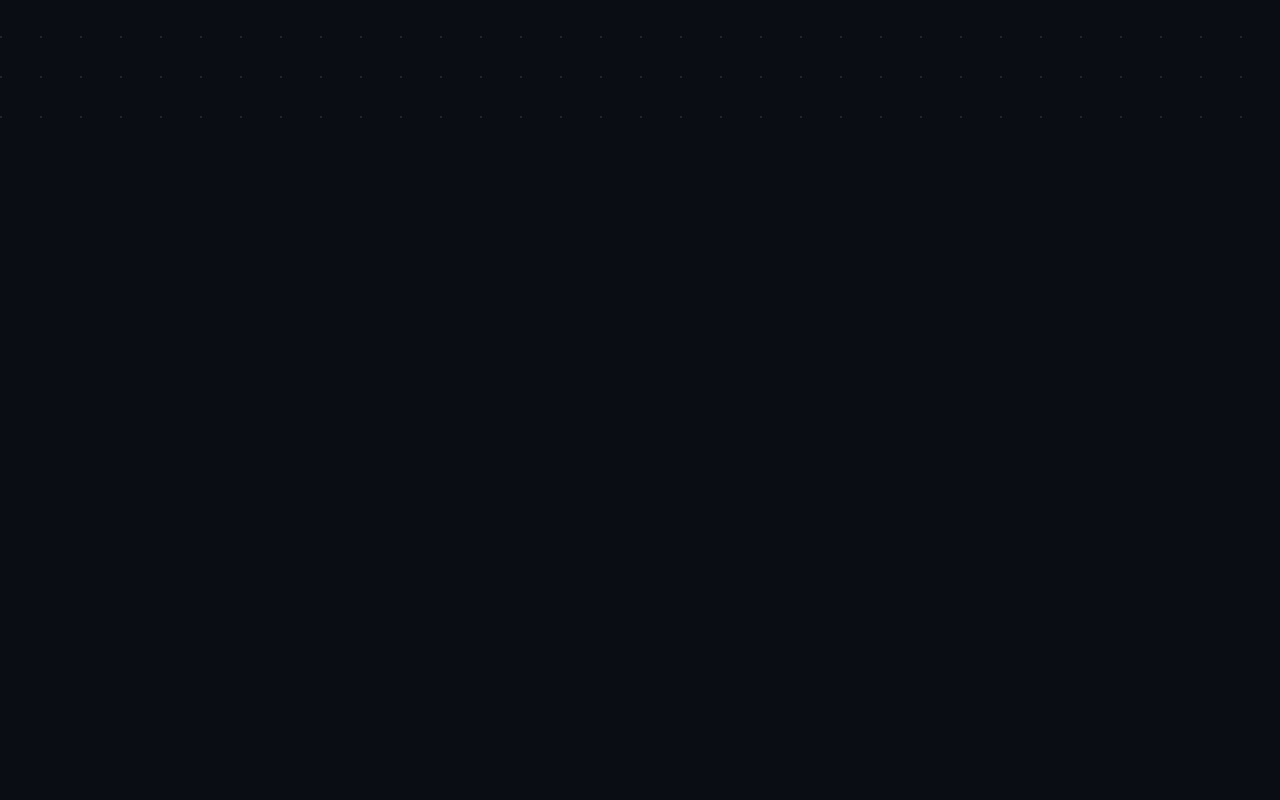
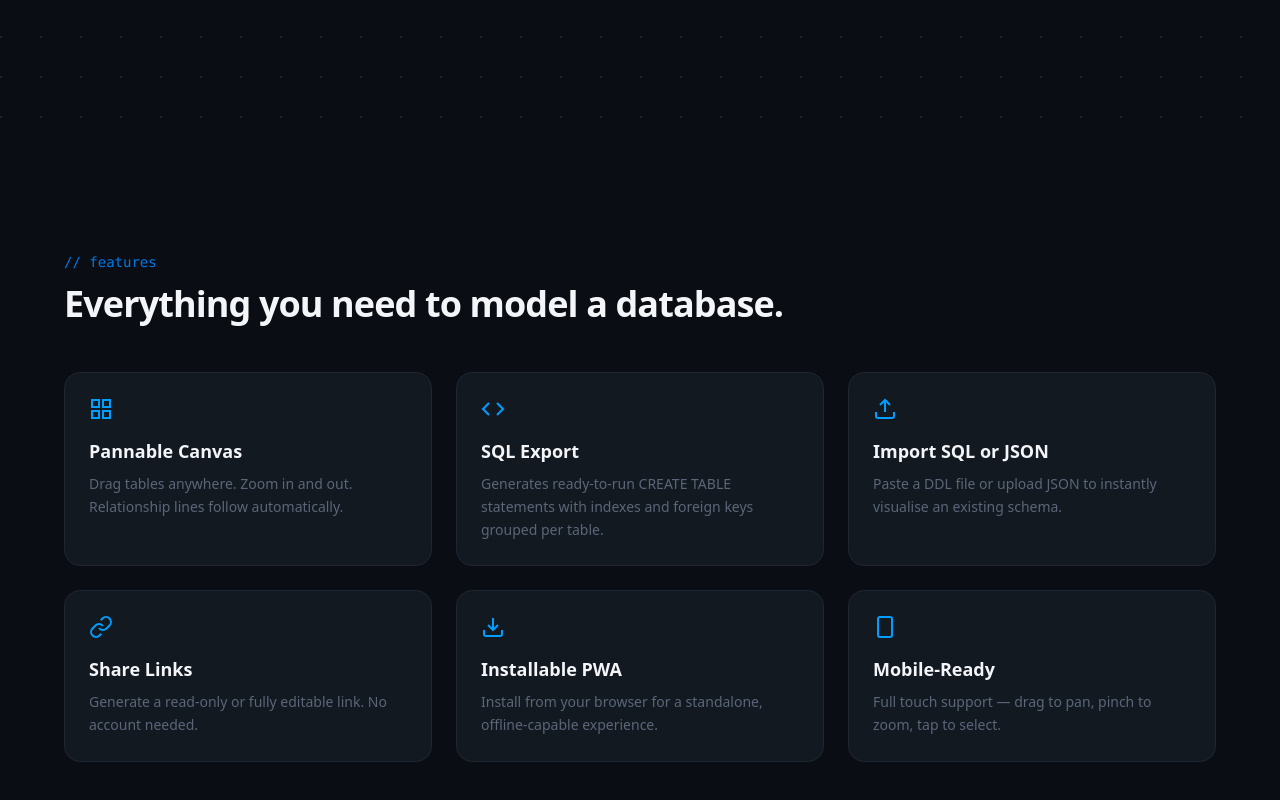
Before and after one commit to mystaline/schemaviz-landing, a Next.js app: page / in a window 1280 px wide. Shown: the part 644-1444 px from the top of the page. Before the commit the page ends 800 px from the top, so only its background shows below. Built offline with nearby package versions, Linux system fonts and the light colour scheme.

Commit message:
feat: add Features section

```diff
--- a/src/app/page.tsx
+++ b/src/app/page.tsx
@@ -1,9 +1,11 @@
 import Hero from "@/components/Hero";
+import Features from "@/components/Features";
 
 export default function Home() {
   return (
     <main>
       <Hero />
+      <Features />
     </main>
   );
 }
--- /dev/null
+++ b/src/components/Features.tsx
@@ -0,0 +1,151 @@
+import { ReactNode } from "react";
+
+const features: { icon: ReactNode; title: string; description: string }[] = [
+  {
+    icon: (
+      <svg
+        width={24}
+        height={24}
+        viewBox="0 0 24 24"
+        stroke="currentColor"
+        fill="none"
+        strokeWidth={2}
+        className="mb-4 text-primary-400"
+      >
+        <rect x="3" y="3" width="7" height="7" />
+        <rect x="14" y="3" width="7" height="7" />
+        <rect x="14" y="14" width="7" height="7" />
+        <rect x="3" y="14" width="7" height="7" />
+      </svg>
+    ),
+    title: "Pannable Canvas",
+    description:
+      "Drag tables anywhere. Zoom in and out. Relationship lines follow automatically.",
+  },
+  {
+    icon: (
+      <svg
+        width={24}
+        height={24}
+        viewBox="0 0 24 24"
+        stroke="currentColor"
+        fill="none"
+        strokeWidth={2}
+        className="mb-4 text-primary-400"
+      >
+        <polyline points="16 18 22 12 16 6" />
+        <polyline points="8 6 2 12 8 18" />
+      </svg>
+    ),
+    title: "SQL Export",
+    description:
+      "Generates ready-to-run CREATE TABLE statements with indexes and foreign keys grouped per table.",
+  },
+  {
+    icon: (
+      <svg
+        width={24}
+        height={24}
+        viewBox="0 0 24 24"
+        stroke="currentColor"
+        fill="none"
+        strokeWidth={2}
+        className="mb-4 text-primary-400"
+      >
+        <path d="M21 15v4a2 2 0 01-2 2H5a2 2 0 01-2-2v-4" />
+        <polyline points="17 8 12 3 7 8" />
+        <line x1="12" y1="3" x2="12" y2="15" />
+      </svg>
+    ),
+    title: "Import SQL or JSON",
+    description:
+      "Paste a DDL file or upload JSON to instantly visualise an existing schema.",
+  },
+  {
+    icon: (
+      <svg
+        width={24}
+        height={24}
+        viewBox="0 0 24 24"
+        stroke="currentColor"
+        fill="none"
+        strokeWidth={2}
+        className="mb-4 text-primary-400"
+      >
+        <path d="M10 13a5 5 0 007.54.54l3-3a5 5 0 00-7.07-7.07l-1.72 1.71" />
+        <path d="M14 11a5 5 0 00-7.54-.54l-3 3a5 5 0 007.07 7.07l1.71-1.71" />
+      </svg>
+    ),
+    title: "Share Links",
+    description:
+      "Generate a read-only or fully editable link. No account needed.",
+  },
+  {
+    icon: (
+      <svg
+        width={24}
+        height={24}
+        viewBox="0 0 24 24"
+        stroke="currentColor"
+        fill="none"
+        strokeWidth={2}
+        className="mb-4 text-primary-400"
+      >
+        <path d="M21 15v4a2 2 0 01-2 2H5a2 2 0 01-2-2v-4" />
+        <polyline points="7 10 12 15 17 10" />
+        <line x1="12" y1="15" x2="12" y2="3" />
+      </svg>
+    ),
+    title: "Installable PWA",
+    description:
+      "Install from your browser for a standalone, offline-capable experience.",
+  },
+  {
+    icon: (
+      <svg
+        width={24}
+        height={24}
+        viewBox="0 0 24 24"
+        stroke="currentColor"
+        fill="none"
+        strokeWidth={2}
+        className="mb-4 text-primary-400"
+      >
+        <rect x="5" y="2" width="14" height="20" rx="2" ry="2" />
+        <line x1="12" y1="18" x2="12.01" y2="18" />
+      </svg>
+    ),
+    title: "Mobile-Ready",
+    description:
+      "Full touch support — drag to pan, pinch to zoom, tap to select.",
+  },
+];
+
+export default function Features() {
+  return (
+    <section className="py-24 px-6 bg-secondary-900">
+      <div className="max-w-6xl mx-auto">
+        <p className="font-mono text-primary-500 text-sm mb-3">// features</p>
+        <h2 className="text-4xl font-black tracking-tight text-secondary-50 mb-12">
+          Everything you need to model a database.
+        </h2>
+        <div className="grid grid-cols-1 md:grid-cols-2 lg:grid-cols-3 gap-6">
+          {features.map((f) => (
+            <div
+              key={f.title}
+              className="bg-secondary-800 border border-secondary-700 rounded-2xl p-6"
+            >
+              {f.icon}
+              <h3 className="text-secondary-50 font-bold text-lg mb-2">
+                {f.title}
+              </h3>
+              <p className="text-secondary-400 text-sm leading-relaxed">
+                {f.description}
+              </p>
+            </div>
+          ))}
+        </div>
+      </div>
+    </section>
+  );
+}
```
